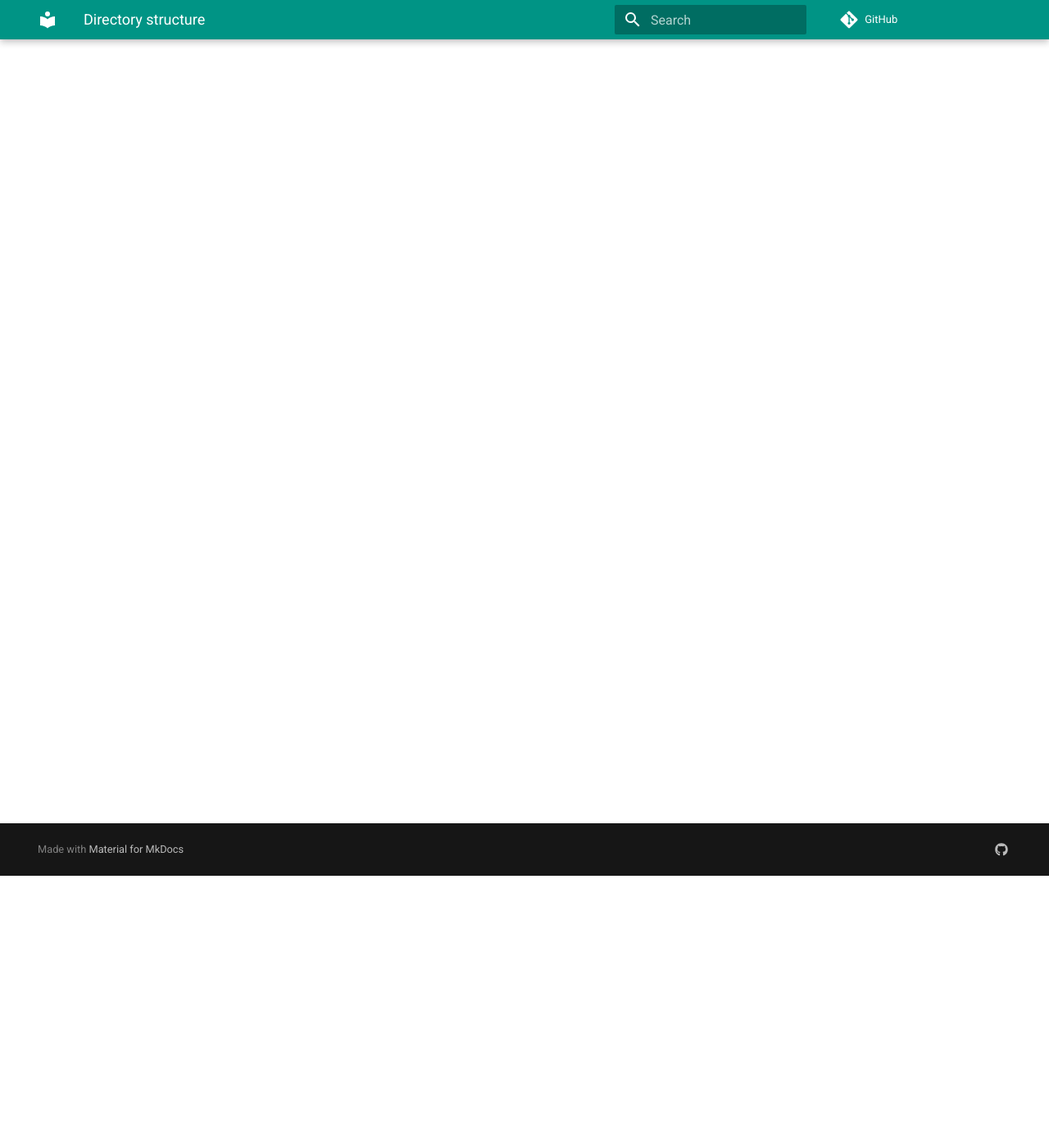
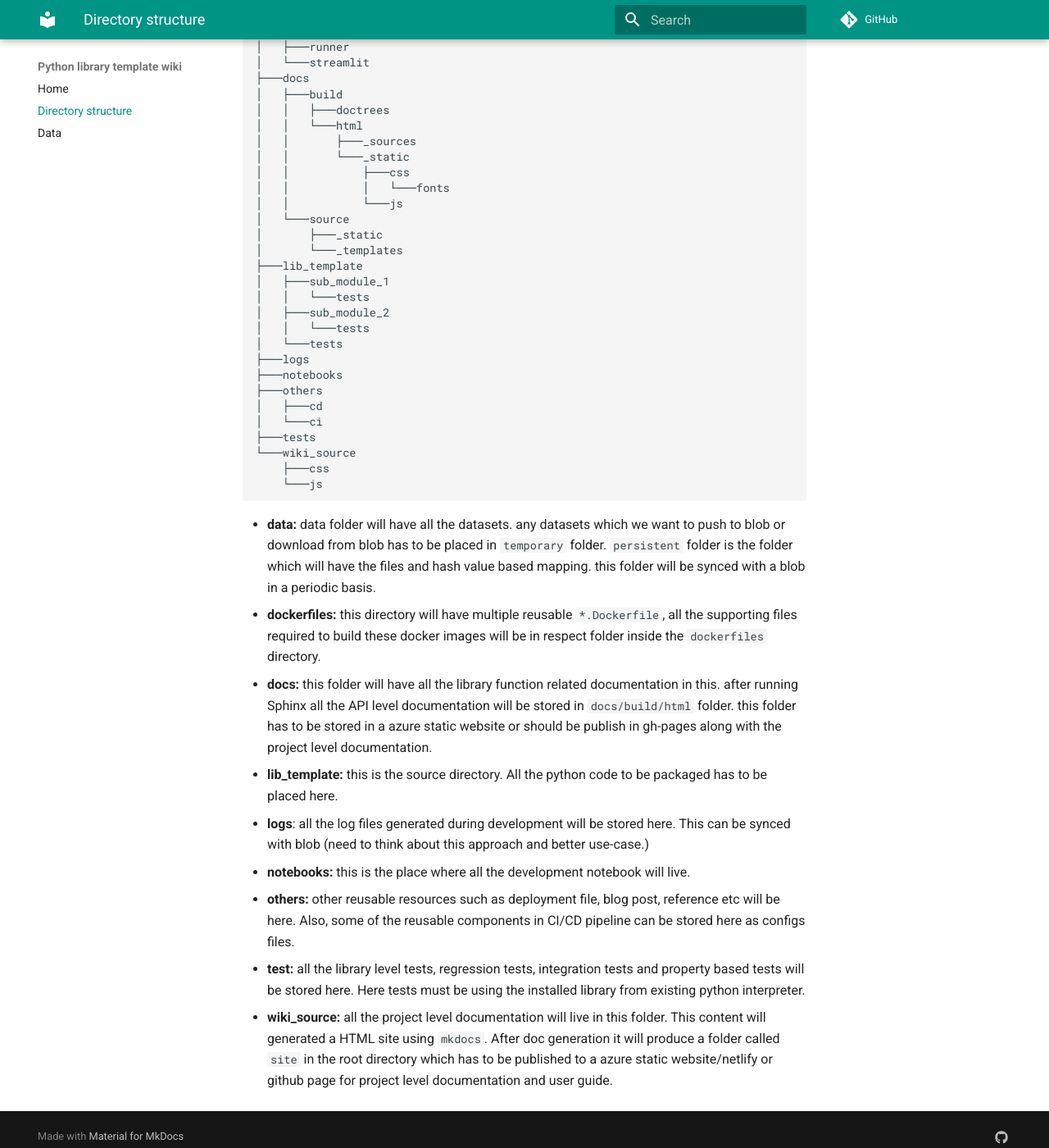
Before and after one commit to pandalearnstocode/python-library-template, an MkDocs documentation site: the page built from wiki_source/dir_str.md, in a window 1280 px wide and 1400 px high, scrolled down 332 px. Shown: the whole window at 82% size. Built offline with MkDocs 1.6.1 and Material for MkDocs 9.7.7, drawn with Linux system fonts in a browser that asks for light colours; nearby versions of some CDN libraries; library files that are not in the unit come from our copies; comment, search, counter and statistics services are not loaded; some of the changed text lies outside the part shown.

Commit message:
docs: update directory structure.

````diff
--- a/wiki_source/dir_str.md
+++ b/wiki_source/dir_str.md
@@ -1 +1,54 @@
-# This is a sample about page
+# Directory structure of the python project
+
+
+```
+├───data
+│   ├───persistent
+│   └───temporary
+├───dockerfiles
+│   ├───base
+│   ├───build
+│   ├───development
+│   ├───development_jupyter
+│   ├───fastapi
+│   ├───flask
+│   ├───runner
+│   └───streamlit
+├───docs
+│   ├───build
+│   │   ├───doctrees
+│   │   └───html
+│   │       ├───_sources
+│   │       └───_static
+│   │           ├───css
+│   │           │   └───fonts
+│   │           └───js
+│   └───source
+│       ├───_static
+│       └───_templates
+├───lib_template
+│   ├───sub_module_1
+│   │   └───tests
+│   ├───sub_module_2
+│   │   └───tests
+│   └───tests
+├───logs
+├───notebooks
+├───others
+│   ├───cd
+│   └───ci
+├───tests
+└───wiki_source
+    ├───css
+    └───js
+```
+
+* __data:__ data folder will have all the datasets. any datasets which we want to push to blob or download from blob has to be placed in `temporary` folder. `persistent` folder is the folder which will have the files and hash value based mapping. this folder will be synced with a blob in a periodic basis.
+* __dockerfiles:__ this directory will have multiple reusable `*.Dockerfile`, all the supporting files required to build these docker images will be in respect folder inside the `dockerfiles` directory.
+* __docs:__ this folder will have all the library function related documentation in this. after running Sphinx all the API level documentation will be stored in `docs/build/html` folder. this folder has to be stored in a azure static website or should be publish in gh-pages along with the project level documentation.
+* __lib_template:__ this is the source directory. All the python code to be packaged has to be placed here.
+* __logs__: all the log files generated during development will be stored here. This can be synced with blob (need to think about this approach and better use-case.)
+* __notebooks:__ this is the place where all the development notebook will live.
+* __others:__ other reusable resources such as deployment file, blog post, reference etc will be here. Also, some of the reusable components in CI/CD pipeline can be stored here as configs files.
+* __test:__ all the library level tests, regression tests, integration tests and property based tests will be stored here. Here tests must be using the installed library from existing python interpreter.
+* __wiki_source:__ all the project level documentation will live in this folder. This content will generated a HTML site using `mkdocs`. After doc generation it will produce a folder called `site` in the root directory which has to be published to a azure static website/netlify or github page for project level documentation and user guide.
````
